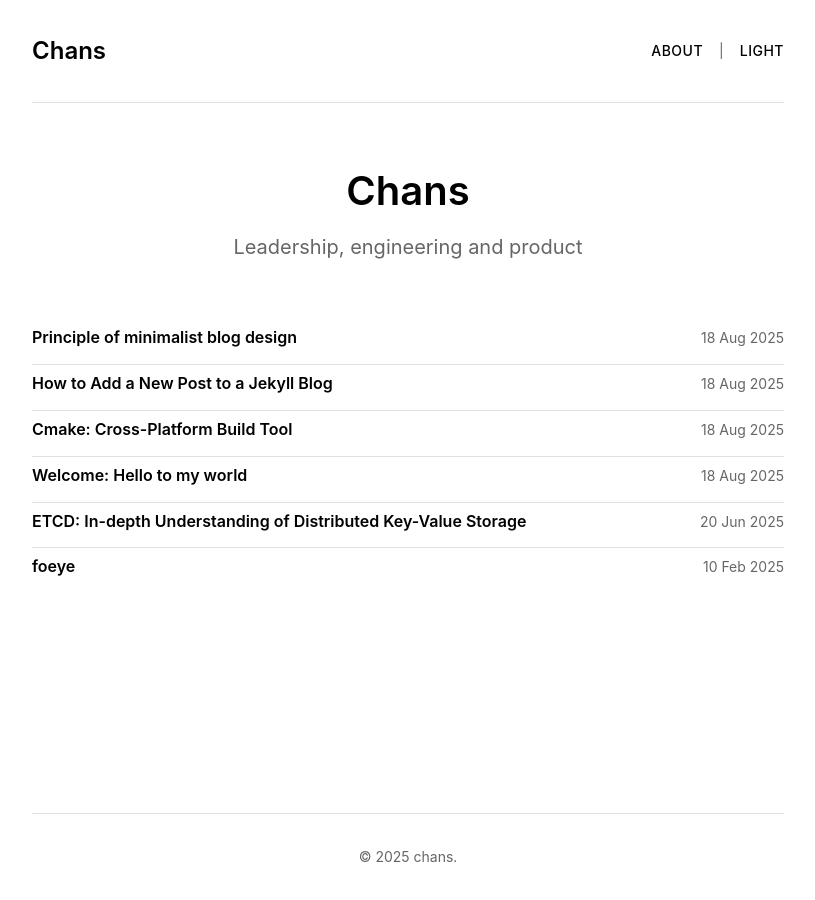
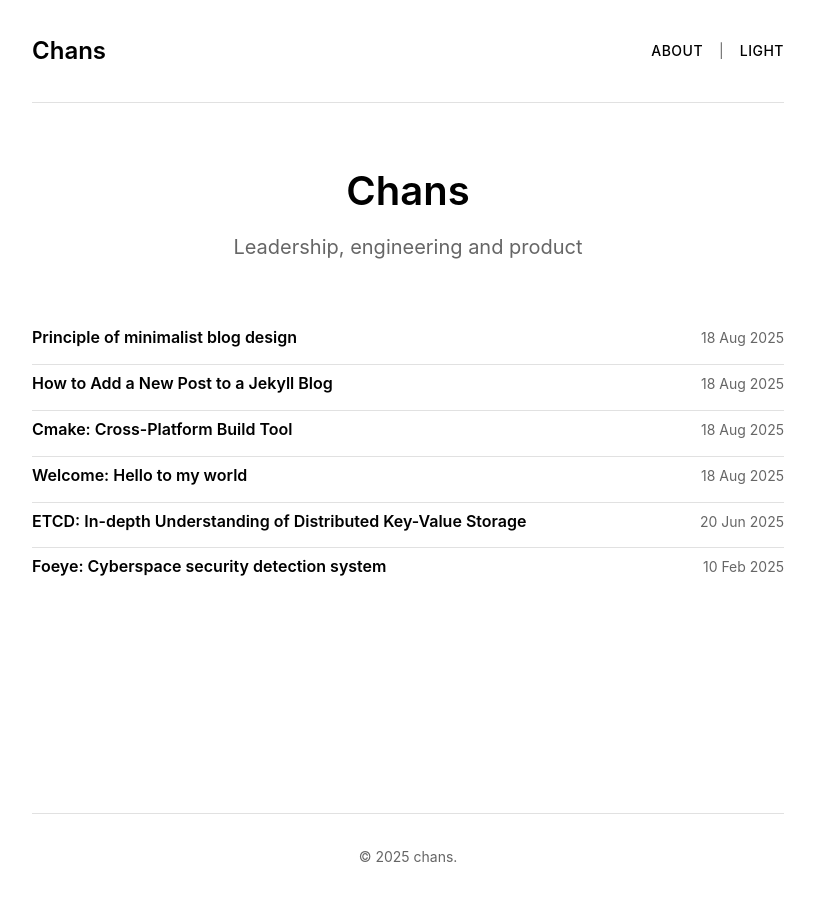
Before and after one commit to chanslights/blog, a Jekyll site: the page built from index.html, in a window 1280 px wide. Shown: the whole page, without its empty margins (232-1047 px from the left). Built offline with Jekyll 4.4.1, drawn with Linux system fonts in a browser that asks for light colours.

Commit message:
增加标题与介绍的简介、修改文字大小写

```diff
--- a/_posts/2025-2-10-foeye3.md
+++ b/_posts/2025-2-10-foeye3.md
@@ -1,6 +1,6 @@
 ---
 layout: post
-title: "foeye"
+title: "Foeye:  Cyberspace security detection system"
 date: 2025-2-10 15:30:00 +0800
 categories: [foeye]
 tags: [internalship, foeye]
--- a/assets/css/main.css
+++ b/assets/css/main.css
@@ -171,7 +171,7 @@ body {
     font-size: 1.25rem;
     color: var(--text-secondary);
     font-weight: 400;
-    margin-bottom: var(--spacing-lg);
+    margin-bottom: var(--spacing-xxl);
 }
 
 /* Posts List */
```
